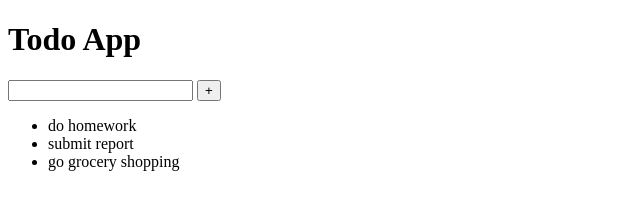
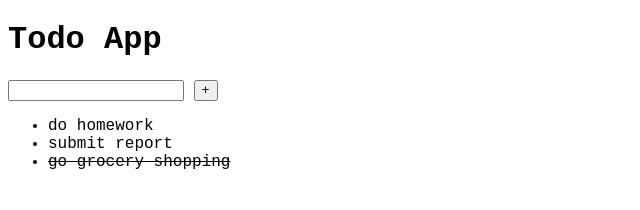
Before and after one commit to jldavis23/dgm3760-todo, a plain HTML site: page index.html in a window 1280 px wide. Shown: the whole page, without its empty margins (0-640 px from the left). Drawn offline with Linux system fonts and the light colour scheme.

Commit message:
styling & complete todo func added

```diff
--- a/index.html
+++ b/index.html
@@ -4,6 +4,7 @@
     <meta charset="UTF-8">
     <meta name="viewport" content="width=device-width, initial-scale=1.0">
     <title>Todo App</title>
+    <link rel="stylesheet" href="main.css">
 </head>
 <body>
     <main>
--- /dev/null
+++ b/main.css
@@ -0,0 +1,11 @@
+* {
+    font-family: 'Courier New', Courier, monospace;
+}
+
+.todo {
+    cursor: pointer;
+}
+
+.completed {
+    text-decoration: line-through;
+}
--- a/main.js
+++ b/main.js
@@ -33,7 +33,14 @@ const populateList = () => {
 
     todos.forEach(todo => {
         let todoElement = document.createElement('li')
+        todoElement.classList.add('todo')
         todoElement.textContent = todo.name
+
+        if (todo.isComplete) {
+            todoElement.classList.add("completed")
+        }
+        todoElement.addEventListener('click', () => completeTodo(todo))
+
         todoList.appendChild(todoElement)
     })
 }
@@ -62,3 +69,9 @@ const addTodo = (event) => {
 }
 
 todoForm.addEventListener('submit', addTodo)
+
+// COMPLETE A TODO ------------------------------
+const completeTodo = (todo) => {
+    todo.isComplete = !todo.isComplete
+    populateList()
+}
```
